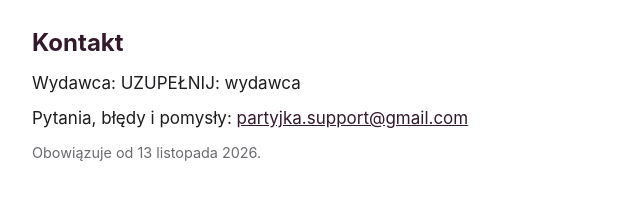
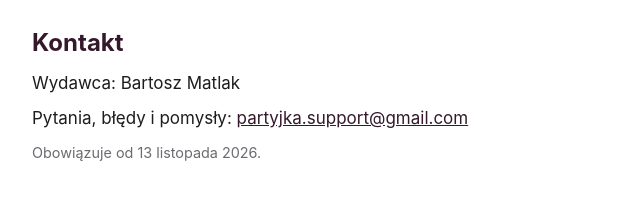
Before and after one commit to rmatlak99/partyjka-docs, a plain HTML site: page index.html in a window 1280 px wide. Shown: the part 2366-2566 px from the top of the page, 268-908 px from the left. Drawn offline with Linux system fonts and the light colour scheme.

Commit message:
Kontakt: wydawca Bartosz Matlak

```diff
--- a/index.html
+++ b/index.html
@@ -70,8 +70,8 @@
   <p>Gdy zmienimy regulamin albo politykę prywatności, zmienimy tę stronę i datę poniżej. Regulamin podlega prawu polskiemu.</p>
 
   <h2 id="kontakt">Kontakt</h2>
-  <!-- UZUPEŁNIJ: wydawca, ta sama wartość co PUBLISHER w src/app/privacy.tsx (adres jak CONTACT_EMAIL) -->
-  <p>Wydawca: UZUPEŁNIJ: wydawca</p>
+  <!-- Te same wartości co PUBLISHER i CONTACT_EMAIL w src/app/privacy.tsx -->
+  <p>Wydawca: Bartosz Matlak</p>
   <p>Pytania, błędy i pomysły: <a href="mailto:partyjka.support@gmail.com">partyjka.support@gmail.com</a></p>
   <p class="muted">Obowiązuje od 13 listopada 2026.</p>
 </main>
```
